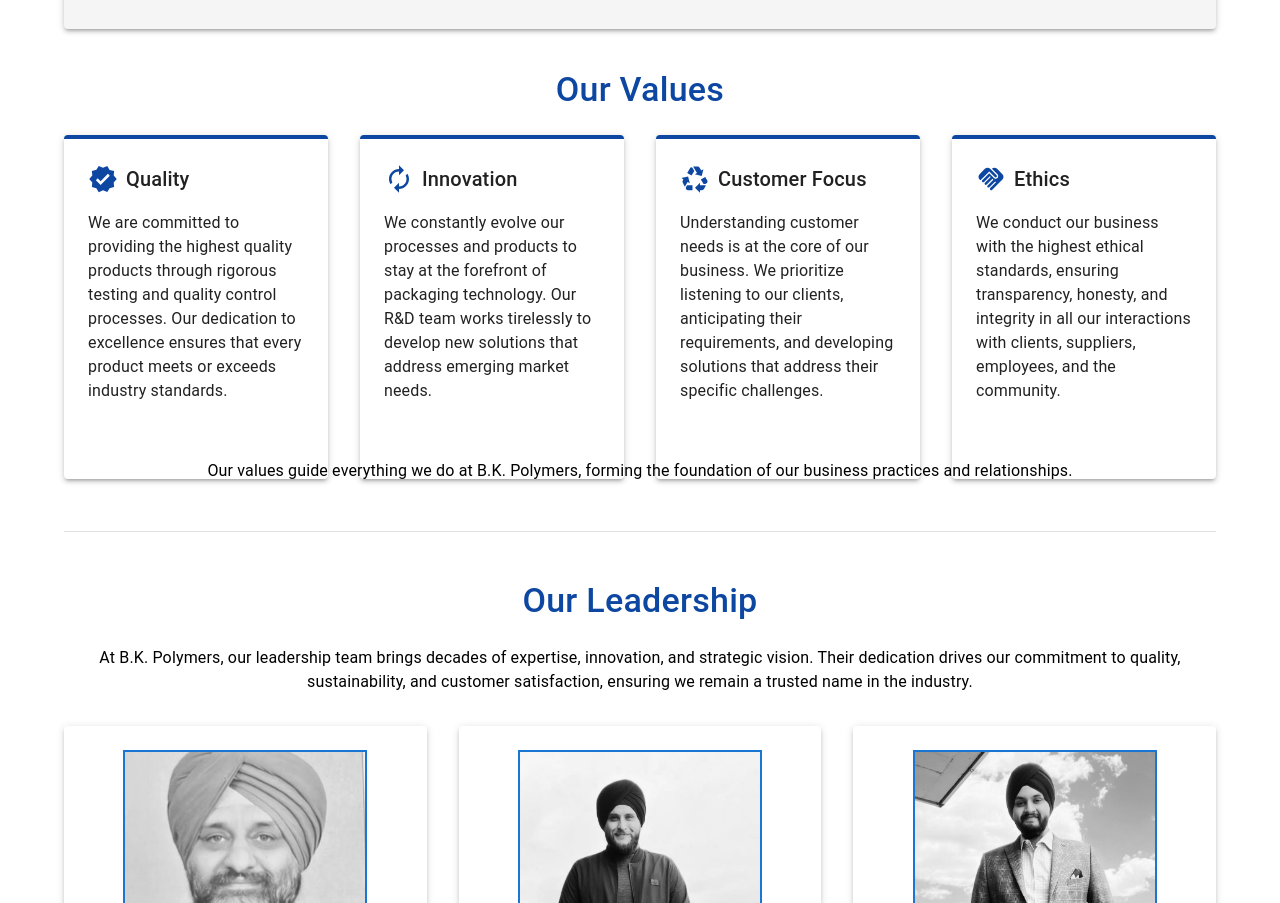
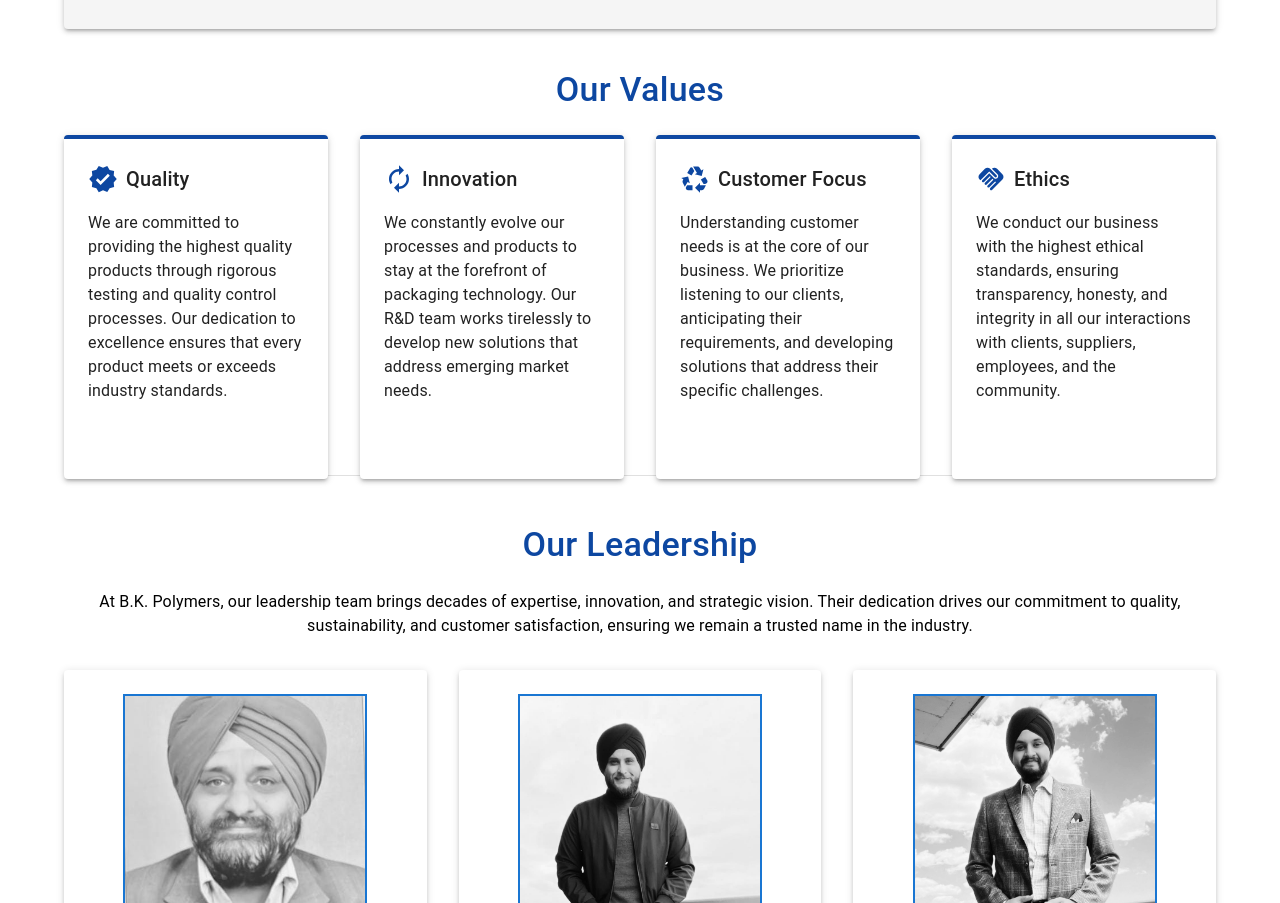
Before and after one commit to sanat75/bkpolymers, a React (Create React App) app: page /about in a window 1280 px wide. Shown: the part 1820-2723 px from the top of the page. Built offline with nearby package versions, Linux system fonts and the light colour scheme.

Commit message:
changesse0

```diff
--- a/src/App.js
+++ b/src/App.js
@@ -1,7 +1,6 @@
-// App.js
-import React from 'react';
+import React, { useEffect } from 'react';
 import { Helmet } from 'react-helmet-async';
-import { Routes, Route } from 'react-router-dom';
+import { Routes, Route, useLocation } from 'react-router-dom';
 import Header from './components/Header';
 import Footer from './components/Footer';
 import Home from './pages/Home.js';
@@ -10,35 +9,47 @@ import Contact from './pages/Contact.js';
 import Products from './pages/Products.js';
 import Capabilities from './pages/Capabilities.js';
 import Clients from './pages/Clients.js';
+import ScrollToTop from "./ScrollToTop";
+
+
+
+
+
 
 function App() {
+
   return (
     <div className="app">
       <Helmet>
         {/* Default meta tags for the entire app */}
         <html lang="en" />
-        <title>Your Website Name | Main Keyword</title>
-        <meta name="description" content="A clear, compelling description of your website in 150-160 characters that includes your main keywords." />
+        <title>BK Polymers | Polymer Packaging</title>
+        <meta name="description" content="BK Polymers delivers premium polymer packaging solutions, including LDPE, HDPE rolls, poly bags, heat shrink films, and flame-retardant materials." />
         <meta name="viewport" content="width=device-width, initial-scale=1" />
 
         {/* Open Graph tags for social sharing */}
         <meta property="og:type" content="website" />
         <meta property="og:url" content="https://www.yourwebsite.com/" />
-        <meta property="og:title" content="Your Website Name | Main Keyword" />
-        <meta property="og:description" content="A clear, compelling description of your website in 150-160 characters." />
-        <meta property="og:image" content="https://www.yourwebsite.com/og-image.jpg" />
+        <meta property="og:title" content="BK Polymers | Polymer Packaging" />
+        <meta property="og:description" content="BK Polymers delivers premium polymer packaging solutions, including LDPE, HDPE rolls, poly bags, heat shrink films, and flame-retardant materials."
+ />
+        <meta property="og:image" content="https://www.bkpolymers.in/og-image.jpg" />
 
         {/* Twitter Card tags */}
         <meta name="twitter:card" content="summary_large_image" />
-        <meta name="twitter:title" content="Your Website Name | Main Keyword" />
+        <meta name="twitter:title" content="BK Polymers | Main Keyword" />
         <meta name="twitter:description" content="A clear, compelling description of your website in 150-160 characters." />
-        <meta name="twitter:image" content="https://www.yourwebsite.com/twitter-image.jpg" />
+        <meta name="twitter:image" content="https://www.bkpolymers.in/twitter-image.jpg" />
 
         {/* Canonical URL to prevent duplicate content issues */}
-        <link rel="canonical" href="https://www.yourwebsite.com/" />
+        <link rel="canonical" href="https://www.bkpolymers.in/" />
       </Helmet>
 
+
+
       <Header />
+
+      <ScrollToTop />
 
       <main>
         <Routes>
--- /dev/null
+++ b/src/ScrollToTop.js
@@ -0,0 +1,20 @@
+import { useEffect } from "react";
+import { useLocation } from "react-router-dom";
+
+const ScrollToTop = () => {
+  const { pathname } = useLocation();
+
+  useEffect(() => {
+    // Prevent browser restoring scroll position
+    if ("scrollRestoration" in window.history) {
+      window.history.scrollRestoration = "manual";
+    }
+
+    // Scroll to top on route change or refresh
+    window.scrollTo(0, 0);
+  }, [pathname]);
+
+  return null;
+};
+
+export default ScrollToTop;
--- a/src/pages/AboutUs.js
+++ b/src/pages/AboutUs.js
@@ -274,7 +274,7 @@ function AboutUs() {
 
       <Divider sx={{ mb: 6 }} />
 
-      {/* Mission & Values */}
+      {/* In the existing code, replace the Values section with this updated version */}
 <Box sx={{ mb: 6 }}>
   <Typography variant="h4" component="h2" sx={{ mb: 3, fontWeight: "medium", color: "#0d47a1", textAlign: "center" }}>
     Our Mission
@@ -289,56 +289,54 @@ function AboutUs() {
     Our Values
   </Typography>
   <Grid container spacing={4} sx={{ mb: 4 }}>
-          <Grid item xs={12} md={3}>
-            <Paper elevation={3} sx={{ p: 3, height: "100%", borderTop: "4px solid #0d47a1" }}>
+    {[
+      {
+        icon: VerifiedIcon,
+        title: "Quality",
+        description: "We are committed to providing the highest quality products through rigorous testing and quality control processes. Our dedication to excellence ensures that every product meets or exceeds industry standards."
+      },
+      {
+        icon: AutorenewIcon,
+        title: "Innovation",
+        description: "We constantly evolve our processes and products to stay at the forefront of packaging technology. Our R&D team works tirelessly to develop new solutions that address emerging market needs."
+      },
+      {
+        icon: RecyclingIcon,
+        title: "Customer Focus",
+        description: "Understanding customer needs is at the core of our business. We prioritize listening to our clients, anticipating their requirements, and developing solutions that address their specific challenges."
+      },
+      {
+        icon: EthicsIcon,
+        title: "Ethics",
+        description: "We conduct our business with the highest ethical standards, ensuring transparency, honesty, and integrity in all our interactions with clients, suppliers, employees, and the community."
+      }
+    ].map((value, index) => (
+      <Grid item xs={12} md={3} key={index}>
+        <Paper
+          elevation={3}
+          sx={{
+            p: 3,
+            height: "100%",
+            display: "flex",
+            flexDirection: "column",
+            borderTop: "4px solid #0d47a1"
+          }}
+        >
           <Box sx={{ display: "flex", alignItems: "center", mb: 2 }}>
-                <VerifiedIcon sx={{ mr: 1, color: "#0d47a1", fontSize: 30 }} />
-                <Typography variant="h6">Quality</Typography>
+            <value.icon sx={{ mr: 1, color: "#0d47a1", fontSize: 30 }} />
+            <Typography variant="h6">{value.title}</Typography>
           </Box>
-              <Typography>
-                We are committed to providing the highest quality products through rigorous testing and quality control processes. Our dedication to excellence ensures that every product meets or exceeds industry standards.
+          <Typography sx={{ flexGrow: 1 }}>
+            {value.description}
           </Typography>
         </Paper>
       </Grid>
-          <Grid item xs={12} md={3}>
-            <Paper elevation={3} sx={{ p: 3, height: "100%", borderTop: "4px solid #0d47a1" }}>
-              <Box sx={{ display: "flex", alignItems: "center", mb: 2 }}>
-                <AutorenewIcon sx={{ mr: 1, color: "#0d47a1", fontSize: 30 }} />
-                <Typography variant="h6">Innovation</Typography>
+    ))}
+  </Grid>
+  {/* <Typography variant="body1" sx={{ textAlign: "center" }}>
+    Our values guide everything we do at B.K. Polymers, forming the foundation of our business practices and relationships.
+  </Typography> */}
 </Box>
-              <Typography>
-                We constantly evolve our processes and products to stay at the forefront of packaging technology. Our R&D team works tirelessly to develop new solutions that address emerging market needs.
-              </Typography>
-            </Paper>
-          </Grid>
-          <Grid item xs={12} md={3}>
-            <Paper elevation={3} sx={{ p: 3, height: "100%", borderTop: "4px solid #0d47a1" }}>
-              <Box sx={{ display: "flex", alignItems: "center", mb: 2 }}>
-                <RecyclingIcon sx={{ mr: 1, color: "#0d47a1", fontSize: 30 }} />
-                <Typography variant="h6">Customer Focus</Typography>
-              </Box>
-              <Typography>
-                Understanding customer needs is at the core of our business. We prioritize listening to our clients, anticipating their requirements, and developing solutions that address their specific challenges.
-              </Typography>
-            </Paper>
-          </Grid>
-          <Grid item xs={12} md={3}>
-            <Paper elevation={3} sx={{ p: 3, height: "100%", borderTop: "4px solid #0d47a1" }}>
-              <Box sx={{ display: "flex", alignItems: "center", mb: 2 }}>
-                <EthicsIcon sx={{ mr: 1, color: "#0d47a1", fontSize: 30 }} />
-                <Typography variant="h6">Ethics</Typography>
-              </Box>
-              <Typography>
-                We conduct our business with the highest ethical standards, ensuring transparency, honesty, and integrity in all our interactions with clients, suppliers, employees, and the community.
-              </Typography>
-            </Paper>
-          </Grid>
-        </Grid>
-        <Typography variant="body1" sx={{ textAlign: "center" }}>
-          Our values guide everything we do at B.K. Polymers, forming the foundation of our business practices and relationships.
-        </Typography>
-      </Box>
-
       <Divider sx={{ mb: 6 }} />
 
       {/* Our Leadership - Updated Section with new content and 360 flip effect */}
```
Lines whose indentation alone changed are shown as unchanged.
